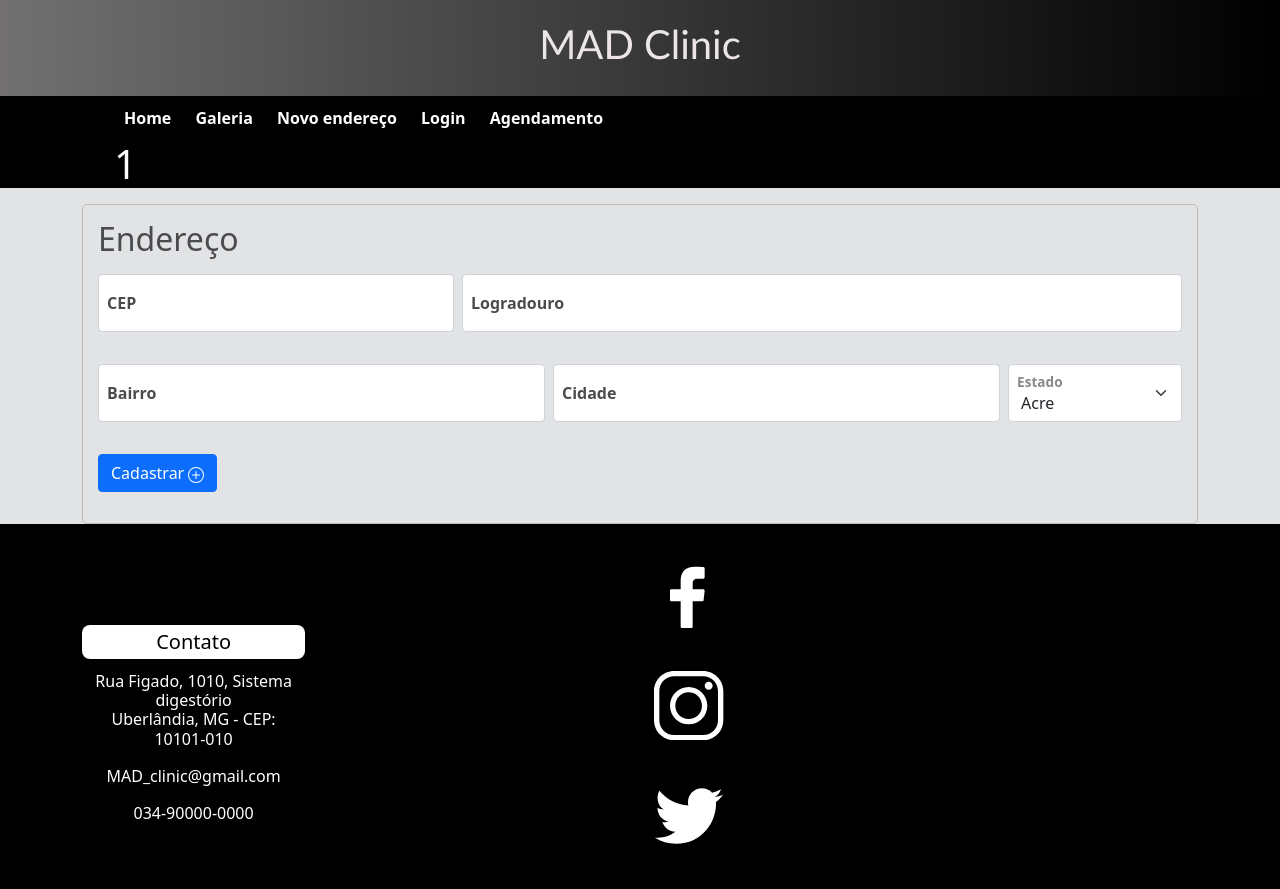
After one commit to JoaoVictorfss/madClinic, a PHP site: page /pages/novo_endereco/index.php?test=1 in a window 1280 px wide. The commit adds this page. Run offline with PHP 8.4, Linux system fonts and the light colour scheme; data that the repository does not hold is empty.

Commit message:
padronezei as paginas, mas o footer está estranho

```diff
--- a/css/core/footer.css
+++ b/css/footer.css
@@ -2,6 +2,15 @@ footer {
     color: white;
     background-color: black;
     padding: 20px;
+}
+
+.contact-info {
+    width: 50%;
+    display: inline-block;
+}
+
+.social_networks {
+    display: inline-block;
 }
 
 footer svg {
@@ -20,3 +29,9 @@ h6:hover, footer h5 {
     color: black;
     background-color: white;
 }
+
+address {
+    position: relative;
+    left: 50%;
+    transform: translateX(-50%);
+}
--- /dev/null
+++ b/pages/novo_endereco/endereco.js
@@ -0,0 +1,36 @@
+ window.onload = function () {
+      document.forms.formEndereco.onsubmit = validaForm;
+    }
+
+    function validaForm(e) {
+      let form = e.target; //Dá acesso ao botão disparado
+      let formValido = true; //Indica se o form é válido
+
+      const spanCep = form.inputCEP.nextElementSibling;
+      const spanLogradouro = form.inputLogradouro.nextElementSibling;
+      const spanBairro = form.inputBairro.nextElementSibling;
+      const spanCidade = form.inputCidade.nextElementSibling;
+
+
+      if (form.inputCEP.value === "") {
+        spanCep.textContent = "O CEP é obrigatório";
+        formValido = false;
+      }
+
+      if (form.inputLogradouro.value === "") {
+        spanLogradouro.textContent = "O logradouro é obrigatório";
+        formValido = false;
+      }
+
+      if (form.inputBairro.value === "") {
+        spanBairro.textContent = "O bairro é obrigatório";
+        formValido = false;
+      }
+
+      if (form.inputCidade.value === "") {
+        spanCidade.textContent = "O nome da cidade é obrigatório";
+        formValido = false;
+      }
+
+      return formValido;
+    }
--- /dev/null
+++ b/pages/novo_endereco/index.php
@@ -0,0 +1,109 @@
+<!DOCTYPE html>
+<html lang="pt-br">
+
+<head>
+  <meta charset="UTF-8">
+  <meta name="viewport" content="width=device-width, initial-scale=1.0">
+  <!--Bootstrap-->
+  <link href="https://cdn.jsdelivr.net/npm/bootstrap@5.0.0-alpha3/dist/css/bootstrap.min.css" rel="stylesheet"
+    integrity="sha384-CuOF+2SnTUfTwSZjCXf01h7uYhfOBuxIhGKPbfEJ3+FqH/s6cIFN9bGr1HmAg4fQ" crossorigin="anonymous">
+
+  <?php
+    include "../../templates/includes.php";
+  ?>
+  <link rel="stylesheet" href="./novo_endereco/style.css">
+
+  <script src="./novo_endereco/endereco.js"></script>
+  <title>MAD Clinic - Cadastrar Endereço</title>
+</head>
+
+<body>
+
+  <?php
+    include "../../templates/header.php";
+    include "../../templates/nav.php";
+  ?>
+
+  <div class="container mt-3">
+    <main>
+      <h2>Endereço</h2>
+      <form name="formEndereco" class="row g-2" action="./novo_endereco/processaEndereco.php" method="POST">
+        <div class="col-md-4 form-floating ">
+          <input type="text" class="form-control" id="inputCEP" name="inputCEP" placeholder="seu cep">
+          <span></span>
+          <label for="inputCEP">CEP</label>
+        </div>
+
+        <div class="col-md-8 form-floating ">
+          <input type="text" class="form-control" id="inputLogradouro" name="inputLogradouro"
+            placeholder="Avenida João Naves de Avila">
+          <span></span>
+          <label for="inputLogradouro">Logradouro</label>
+        </div>
+
+        <div class="col-md-5 form-floating ">
+          <input type="text" class="form-control" id="inputBairro" name="inputBairro" placeholder="Seu bairro">
+          <span></span>
+          <label for="inputBairro">Bairro</label>
+        </div>
+
+        <div class="col-md-5 form-floating ">
+          <input type="text" class="form-control" id="inputCidade" name="inputCidade" placeholder="Sua cidade">
+          <span></span>
+          <label for="inputCidade">Cidade</label>
+        </div>
+
+        <div class="col-md-2 form-floating ">
+          <select id="inputEstado" class="form-select" required>
+            <option selected value="AC">Acre</option>
+            <option value="AL">Alagoas</option>
+            <option value="AP">Amapá</option>
+            <option value="AM">Amazonas</option>
+            <option value="BA">Bahia</option>
+            <option value="CE">Ceará</option>
+            <option value="DF">Distrito Federal</option>
+            <option value="ES">Espírito Santo</option>
+            <option value="GO">Goiás</option>
+            <option value="MA">Maranhão</option>
+            <option value="MT">Mato Grosso</option>
+            <option value="MS">Mato Grosso do Sul</option>
+            <option value="MG">Minas Gerais</option>
+            <option value="PA">Pará</option>
+            <option value="PB">Paraíba</option>
+            <option value="PR">Paraná</option>
+            <option value="PE">Pernambuco</option>
+            <option value="PI">Piauí</option>
+            <option value="RJ">Rio de Janeiro</option>
+            <option value="RN">Rio Grande do Norte</option>
+            <option value="RS">Rio Grande do Sul</option>
+            <option value="RO">Rondônia</option>
+            <option value="RR">Roraima</option>
+            <option value="SC">Santa Catarina</option>
+            <option value="SP">São Paulo</option>
+            <option value="SE">Sergipe</option>
+            <option value="TO">Tocantins</option>
+          </select>
+          <label for="inputEstado" class="form-label">Estado</label>
+        </div>
+
+        <div class="col-md-12">
+          <button type="submit" class="btn btn-primary">Cadastrar
+            <svg width="1em" height="1em" viewBox="0 0 16 16" class="bi bi-plus-circle" fill="currentColor"
+              xmlns="http://www.w3.org/2000/svg">
+              <path fill-rule="evenodd" d="M8 15A7 7 0 1 0 8 1a7 7 0 0 0 0 14zm0 1A8 8 0 1 0 8 0a8 8 0 0 0 0 16z" />
+              <path fill-rule="evenodd"
+                d="M8 4a.5.5 0 0 1 .5.5v3h3a.5.5 0 0 1 0 1h-3v3a.5.5 0 0 1-1 0v-3h-3a.5.5 0 0 1 0-1h3v-3A.5.5 0 0 1 8 4z" />
+            </svg>
+          </button>
+        </div>
+      </form>
+    </main>
+  </div>
+
+  <?php
+    include "../../templates/footer.php";
+  ?>
+
+</body>
+
+</html>
--- /dev/null
+++ b/pages/novo_endereco/style.css
@@ -0,0 +1,34 @@
+body {
+  background-color: #e2e3e4;
+  font-weight: bold;
+  margin: 0;
+  padding: 0;
+}
+
+header {
+  width: 100%;
+  text-align: center;
+  padding: 20px;
+  font-size: 30px;
+  background-image: linear-gradient(to right, #727070, #000000);
+  color: #ebe5e5;
+  font-family: 'Gill Sans', 'Gill Sans MT', Calibri, 'Trebuchet MS', sans-serif;
+}
+
+form input~span {
+  margin-left: 8px;
+  margin-top: 3px;
+  color: #f14f4f;
+  font-size: 14px;
+}
+
+main {
+  padding: 15px;
+  border: 0.5px solid rgb(190, 189, 189);
+  border-radius: 5px;
+  color: #4a4b4d;
+}
+
+main h2 {
+  margin-bottom: 16px;
+}
--- /dev/null
+++ b/templates/footer.php
@@ -0,0 +1,69 @@
+<footer>
+    <div class="container">
+
+        <div class="contact-info">
+            <address>
+
+                <h5>Contato</h5>
+
+                <a href="https://www.google.com.br/maps/search/Rua+Figado,+1010,+Sistema+disget%C3%B3rio/@-12.8653837,-53.2113362,4z">
+                    <h6> Rua Figado, 1010, Sistema digestório
+                        <br>
+                        Uberlândia, MG - CEP: 10101-010
+                    </h6>
+                </a>
+
+                <a href="mailto:MAD_clinic@gmail.com">
+                    <h6>MAD_clinic@gmail.com</h6>
+                </a>
+
+                <a href="tel:034-90000-0000">
+                    <h6>034-90000-0000</h6>
+                </a>
+            </address>
+        </div>
+
+        <div class="row social_networks">
+
+            <div class="col">
+
+                <a href="https://pt-br.facebook.com/MADClinic_dummy_page123/" target="_blank">
+                    <svg xmlns="http://www.w3.org/2000/svg" xmlns:xlink="http://www.w3.org/1999/xlink" width="50pt" height="50pt" viewBox="0 0 50 50" version="1.1">
+                        <g id="surface18934948">
+                        <rect x="0" y="0" width="50" height="50" style="fill:rgb(0%,0%,0%);fill-opacity:1;stroke:none;"/>
+                        <path style=" stroke:none;fill-rule:nonzero;fill:rgb(100%,100%,100%);fill-opacity:1;" d="M 32 11 L 37 11 C 37.550781 11 38 10.550781 38 10 L 38 3.261719 C 38 2.738281 37.597656 2.304688 37.074219 2.265625 C 35.484375 2.152344 32.375 2 30.140625 2 C 24 2 20 5.679688 20 12.367188 L 20 19 L 13 19 C 12.449219 19 12 19.449219 12 20 L 12 27 C 12 27.550781 12.449219 28 13 28 L 20 28 L 20 47 C 20 47.550781 20.449219 48 21 48 L 28 48 C 28.550781 48 29 47.550781 29 47 L 29 28 L 36.222656 28 C 36.730469 28 37.160156 27.617188 37.214844 27.109375 L 37.992188 20.109375 C 38.058594 19.519531 37.597656 19 37 19 L 29 19 L 29 14 C 29 12.34375 30.34375 11 32 11 Z M 32 11 "/>
+                        </g>
+                    </svg>
+                </a>
+
+            </div>
+
+            <div class="col">
+
+                <a href="https://www.instagram.com/MADClinic_dummy_page123/?hl=pt-br" target="_blank">
+                    <svg xmlns="http://www.w3.org/2000/svg" xmlns:xlink="http://www.w3.org/1999/xlink" width="52pt" height="52pt" viewBox="0 0 52 52" version="1.1">
+                        <g id="surface18934002">
+                        <rect x="0" y="0" width="52" height="52" style="fill:rgb(0%,0%,0%);fill-opacity:1;stroke:none;"/>
+                        <path style=" stroke:none;fill-rule:nonzero;fill:rgb(100%,100%,100%);fill-opacity:1;" d="M 15.09375 0 C 6.78125 0 0 6.78125 0 15.09375 L 0 36.90625 C 0 45.21875 6.78125 52 15.09375 52 L 36.90625 52 C 45.21875 52 52 45.21875 52 36.90625 L 52 15.09375 C 52 6.78125 45.21875 0 36.90625 0 Z M 15.09375 4 L 36.90625 4 C 43.054688 4 48 8.9375 48 15.09375 L 48 36.90625 C 48 43.054688 43.0625 48 36.90625 48 L 15.09375 48 C 8.945312 48 4 43.0625 4 36.90625 L 4 15.09375 C 4 8.945312 8.9375 4 15.09375 4 Z M 41 8 C 39.34375 8 38 9.34375 38 11 C 38 12.65625 39.34375 14 41 14 C 42.65625 14 44 12.65625 44 11 C 44 9.34375 42.65625 8 41 8 Z M 26 12 C 18.289062 12 12 18.289062 12 26 C 12 33.710938 18.289062 40 26 40 C 33.710938 40 40 33.710938 40 26 C 40 18.289062 33.710938 12 26 12 Z M 26 16 C 31.546875 16 36 20.453125 36 26 C 36 31.546875 31.546875 36 26 36 C 20.453125 36 16 31.546875 16 26 C 16 20.453125 20.453125 16 26 16 Z M 26 16 "/>
+                        </g>
+                    </svg>
+                </a>
+
+            </div>
+
+            <div class="col">
+
+                <a href="https://twitter.com/MADClinic_dummy_page123" target="_blank">
+                    <svg xmlns="http://www.w3.org/2000/svg" xmlns:xlink="http://www.w3.org/1999/xlink" width="52pt" height="52pt" viewBox="0 0 52 52" version="1.1">
+                        <g id="surface18932038">
+                        <rect x="0" y="0" width="52" height="52" style="fill:rgb(0%,0%,0%);fill-opacity:1;stroke:none;"/>
+                        <path style=" stroke:none;fill-rule:nonzero;fill:rgb(100%,100%,100%);fill-opacity:1;" d="M 51.710938 11.148438 C 49.828125 11.984375 47.804688 12.546875 45.679688 12.804688 C 47.84375 11.5 49.515625 9.445312 50.296875 6.992188 C 48.265625 8.195312 46.015625 9.070312 43.625 9.539062 C 41.710938 7.5 38.984375 6.226562 35.960938 6.226562 C 30.164062 6.226562 25.460938 10.929688 25.460938 16.726562 C 25.460938 17.546875 25.554688 18.351562 25.734375 19.117188 C 17.007812 18.679688 9.273438 14.492188 4.09375 8.140625 C 3.1875 9.695312 2.671875 11.5 2.671875 13.429688 C 2.671875 17.070312 4.523438 20.28125 7.34375 22.164062 C 5.617188 22.109375 4 21.640625 2.585938 20.851562 C 2.585938 20.898438 2.585938 20.9375 2.585938 20.984375 C 2.585938 26.070312 6.203125 30.3125 11.007812 31.28125 C 10.125 31.523438 9.203125 31.648438 8.242188 31.648438 C 7.5625 31.648438 6.90625 31.585938 6.265625 31.460938 C 7.601562 35.625 11.476562 38.671875 16.070312 38.75 C 12.484375 41.570312 7.953125 43.242188 3.03125 43.242188 C 2.179688 43.242188 1.351562 43.195312 0.53125 43.101562 C 5.171875 46.078125 10.695312 47.8125 16.625 47.8125 C 35.9375 47.8125 46.5 31.8125 46.5 17.945312 C 46.5 17.484375 46.492188 17.03125 46.46875 16.578125 C 48.523438 15.109375 50.304688 13.257812 51.710938 11.148438 "/>
+                        </g>
+                    </svg>
+                </a>
+
+            </div>
+
+        </div>
+    </div>
+</footer>
--- /dev/null
+++ b/templates/header.php
@@ -0,0 +1,5 @@
+<header>
+    <div class="container">
+        <h1>MAD Clinic</h1>
+    </div>
+</header>
--- /dev/null
+++ b/templates/includes.php
@@ -0,0 +1,4 @@
+<link rel="stylesheet" href="../../css/header.css">
+<link rel="stylesheet" href="../../css/nav.css">
+<link rel="stylesheet" href="../../css/footer.css">
+<link rel="stylesheet" href="../../css/core.css">
--- /dev/null
+++ b/templates/nav.php
@@ -0,0 +1,33 @@
+<?php
+    // $user = "funcionario";
+    // $user = "medico";
+    $test = $_GET["test"];
+?>
+
+<nav>
+    <div class="container">
+        <ul>
+            <li class="col"><a href="./home">Home</a></li>
+            <li class="col"><a href="./galeria">Galeria</a></li>
+            <li class="col"><a href="./novo_endereco">Novo endereço</a></li>
+            <li class="col"><a href="./login">Login</a></li>
+            <li class="col"><a href="#">Agendamento</a></li>
+            <?php
+                if($user == "funcionario" || $user == "medico") {
+                    echo <<<HTML
+                    <li class="col"><a href="#">Novo Funcionário</a></li>
+                    <li class="col"><a href="#">Novo Paciente</a></li>
+                    <li class="col"><a href="#">Listar Funcionários</a></li>
+                    <li class="col"><a href="#">Listar Pacientes</a></li>
+                    <li class="col"><a href="#">Listar Endereços</a></li>
+                    <li class="col"><a href="#">Listar todos Agendamentos</a></li>
+HTML;
+                    if($user == "medico")
+                        echo '<li class="col"><a href="#">Listar meus Agendamentos</a></li>';
+                }
+                if($test)
+                    echo "<h1>$test</h1>"
+            ?>
+        </ul>
+    </div>
+</nav>
```
Also changed, not shown: pages/galeria/index.php (added, +80 -0 lines), pages/home/index.php (added, +66 -0 lines), pages/login/index.php (added, +81 -0 lines), pages/login/login.js (added, +28 -0 lines), pages/login/processaLogin.php (added, +21 -0 lines), pages/login/style.css (added, +43 -0 lines), pages/novo_endereco/processaEndereco.php (added, +24 -0 lines), css/core.css (renamed from css/core/style.css), css/header.css (renamed from css/core/header.css), css/nav.css (renamed from css/core/nav.css), pages/galeria/style.css (renamed from css/galeria.css).
